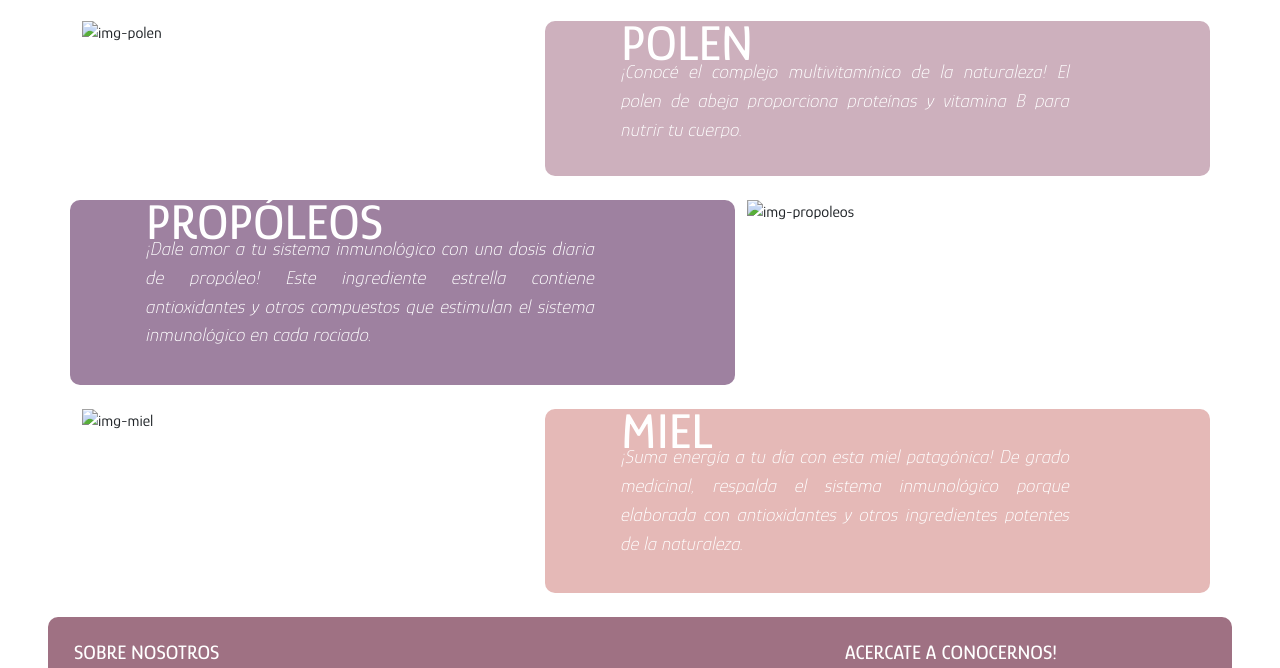
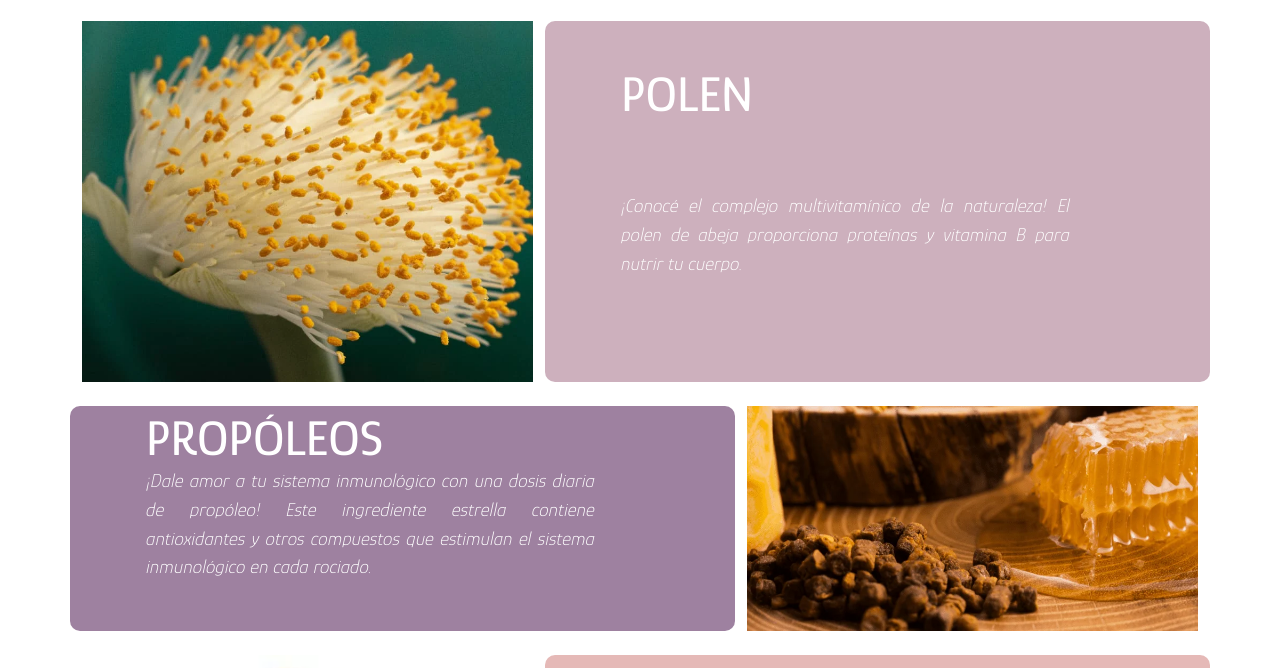
Before and after one commit to kvparra/MiPrimerDesarrollo, a website: page productos.html in a window 1280 px wide. Shown: the part 59-727 px from the top of the page. Drawn offline with nearby package versions, Linux system fonts and the light colour scheme; files that its build step writes are made by us from their sources; the site is published under a folder, as on GitHub Pages, so addresses that start at the root find nothing.

Commit message:
quité los slash que faltaban a productos

```diff
--- a/productos.html
+++ b/productos.html
@@ -85,7 +85,7 @@
 <div class="container">
   <div class="row justify-content-md-center">
     <div class="col-lg-5 col-12">
-      <img src="/multimedia2/polen2.webp" alt="img-polen" class="d-block w-100">
+      <img src="multimedia2/polen2.webp" alt="img-polen" class="d-block w-100">
     </div>
     <div class="col productoUno">
       <div class="productoUno__subtitulo">
@@ -118,7 +118,7 @@
       </div>
     </div>
     <div class="col-lg-5 col-12">
-      <img src="/multimedia2/propoleos.webp" alt="img-propoleos" class="d-block w-100">
+      <img src="multimedia2/propoleos.webp" alt="img-propoleos" class="d-block w-100">
     </div>
   </div>
 
@@ -126,7 +126,7 @@
 
   <div class="row justify-content-md-center">
     <div class="col-lg-5 col-12">
-      <img src="/multimedia2/miel.webp" alt="img-miel" class="d-block w-100">
+      <img src="multimedia2/miel.webp" alt="img-miel" class="d-block w-100">
     </div>
     <div class="col productoTres">
       <div class="productoTres__subtitulo">
```
